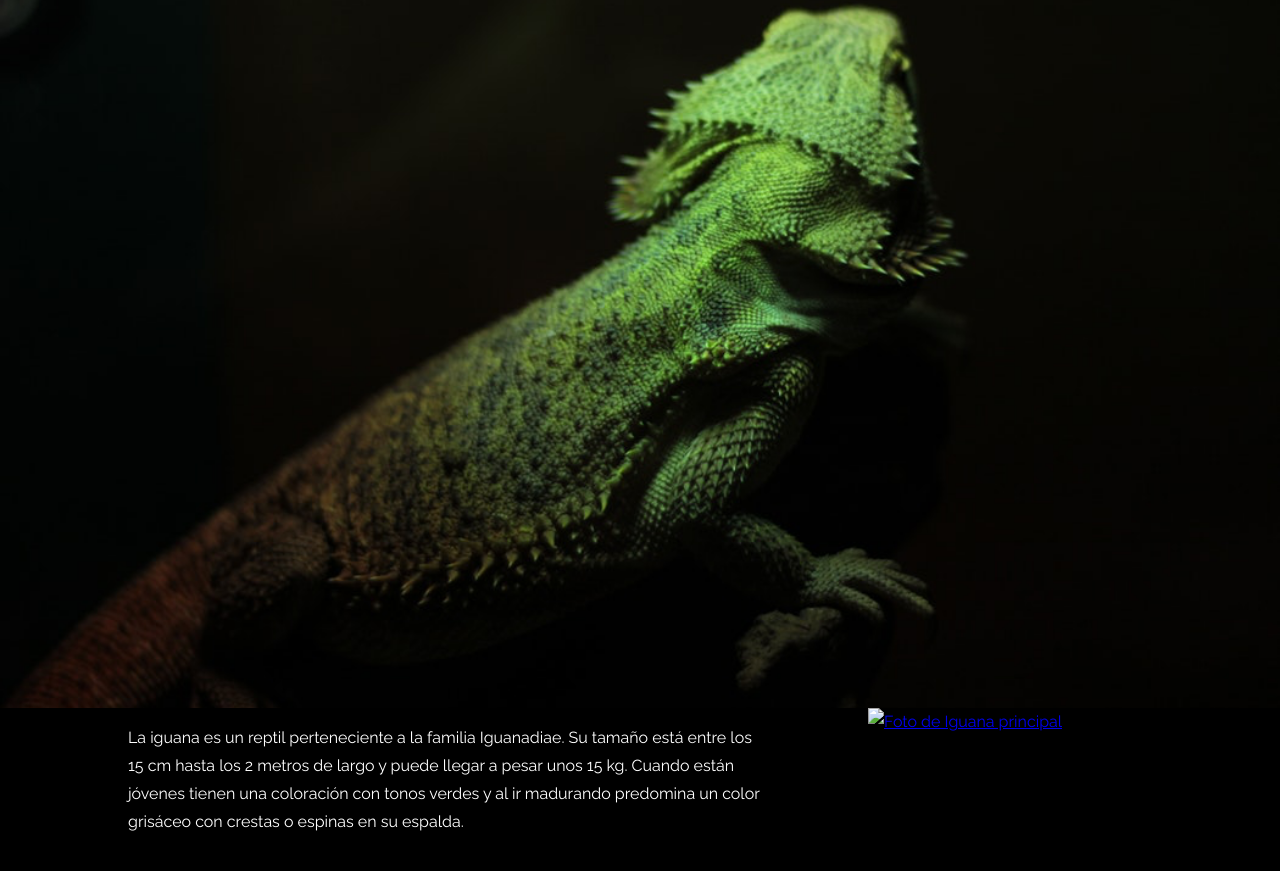
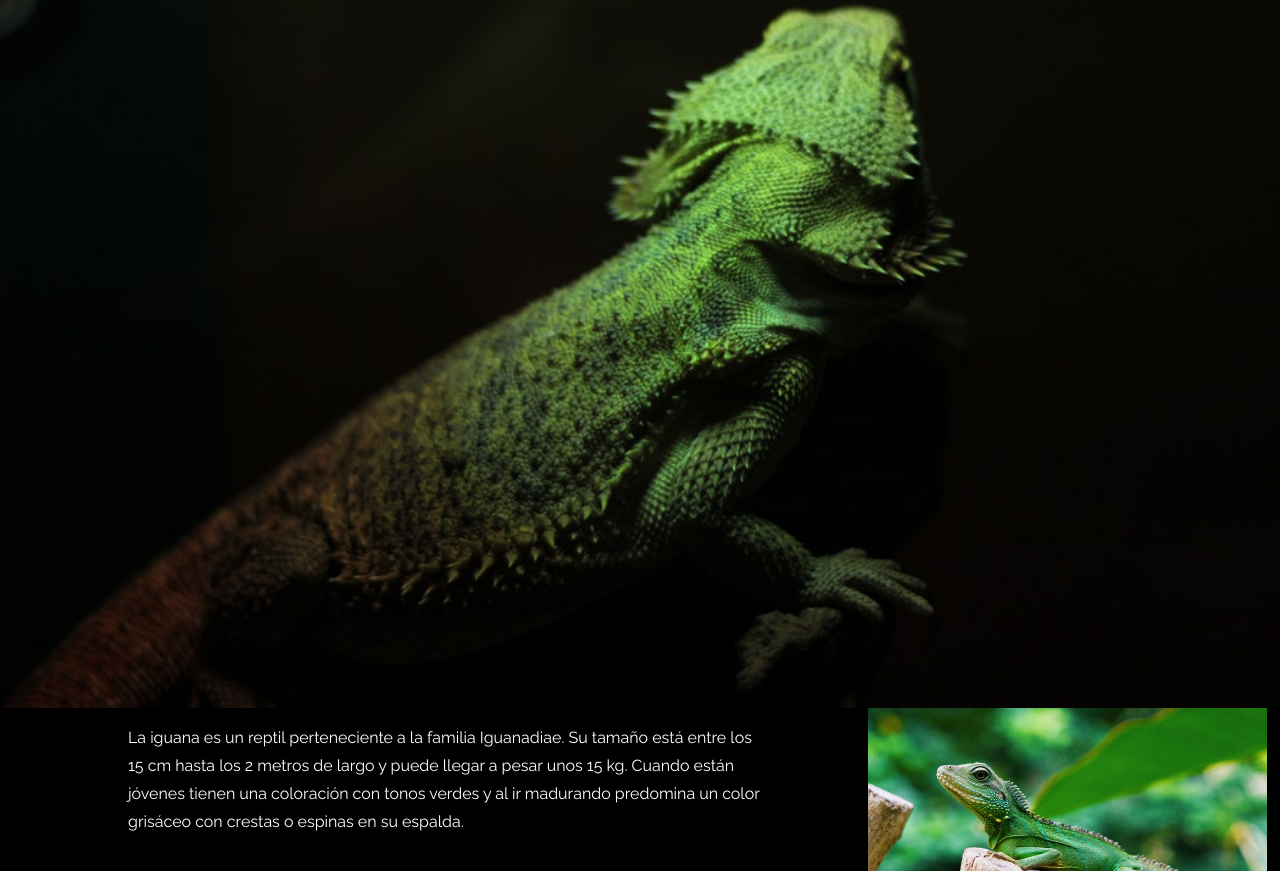
Before and after one commit to Artenlaclase/Desafio-3-g23, a plain HTML site: page index.html in a window 1280 px wide. Shown: the part 81-952 px from the top of the page. Drawn offline with Linux system fonts and the light colour scheme; the site is published under a folder, as on GitHub Pages, so addresses that start at the root find nothing.

Commit message:
imagenes

```diff
--- a/index.html
+++ b/index.html
@@ -30,7 +30,7 @@
             según su etapa de vida, pero la mayor parte de sus años son herbívoras. Viven en lugares
             tropicales con mucha vegetación y es un animal que puede ser domesticado.</p>
 
-        <a href="#galery"> <img src="/assets/imgs/iguana-1.jpg" alt="Foto de Iguana principal"></a>
+        <a href="#galery"> <img src="assets/imgs/iguana-1.jpg" alt="Foto de Iguana principal"></a>
     </main>
 
     <section class="caracteristicas">
```
